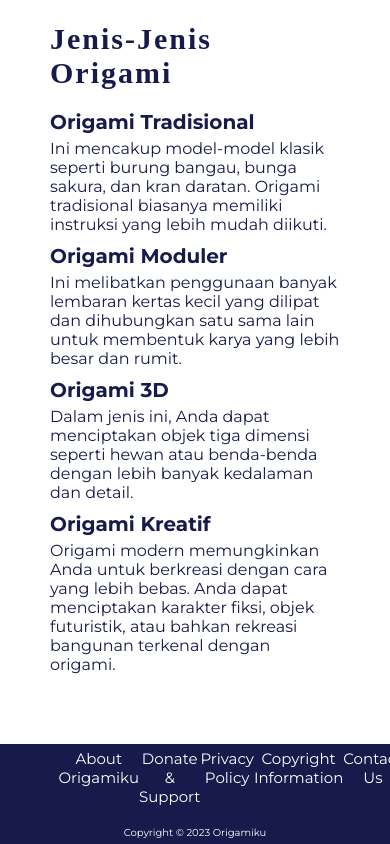
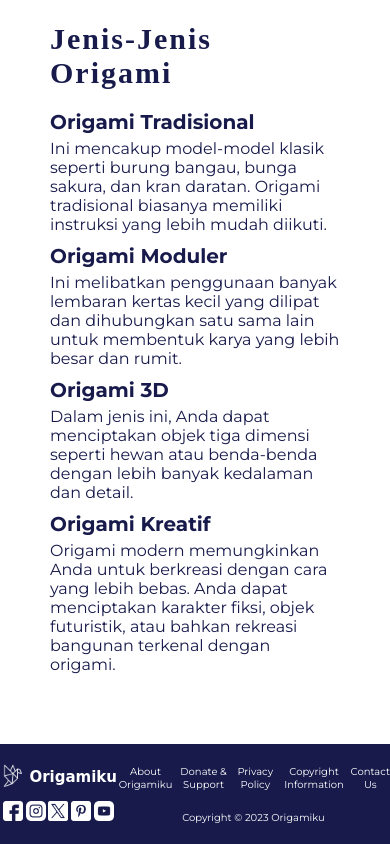
Before and after one commit to quilaxy/Origamiku, a plain HTML site: page index.html in a window 390 px wide. Shown: the part 820-1664 px from the top of the page. Drawn offline with Linux system fonts and the light colour scheme; a web font is replaced by a local one.

Commit message:
add footer

```diff
--- a/index.html
+++ b/index.html
@@ -30,7 +30,7 @@
         <aside>
             <div class="aside-header">
                 <div class="logo">
-                    <img src="image/origami.png" alt="origami">
+                    <img src="image/origami.png" alt="origamiku">
                 </div>
             </div>
             <h3>Origamiku</h3>
@@ -98,6 +98,33 @@
     </section>
 
     <footer>
+        <div class="sosmed">
+            <div class="sosmed-container">
+                <div class="icon">
+                    <img src="image/white/origami.png" alt="origamiku">
+                </div>
+                <h4>Origamiku</h4>
+            </div>
+
+            <div class="sosmed-icon">
+                <a href="https://web.facebook.com/" target="_blank">
+                    <img src="image/white/facebook.png" alt="facebook icon">
+                </a>
+                <a href="https://www.instagram.com/" target="_blank">
+                    <img src="image/white/instagram.png" alt="instagram icon">
+                </a>
+                <a href="https://twitter.com/" target="_blank">
+                    <img src="image/white/twitter.png" alt="twitter icon">
+                </a>
+                <a href="https://id.pinterest.com/" target="_blank">
+                    <img src="image/white/pinterest.png" alt="pinterest icon">
+                </a>
+                <a href="https://www.youtube.com/" target="_blank">
+                    <img src="image/white/youtube.png" alt="youtube icon">
+                </a>
+            </div>
+        </div>
+        <div class="information">
             <div class="nav-footer">
                 <a href="#">About Origamiku</a>
                 <a href="#">Donate & Support</a>
@@ -106,6 +133,7 @@
                 <a href="#">Contact Us</a>
             </div>
             <p>Copyright &copy; 2023 Origamiku</p>
+        </div>
     </footer>
 
 
--- a/styles.css
+++ b/styles.css
@@ -151,8 +151,12 @@ footer {
     justify-content: center;
 }
 
+.information {
+    width: 70%;
+}
+
 .nav-footer {
-    width: 70%;
+    width: 100%;
     display: flex;
     justify-content: space-evenly;
 }
@@ -172,6 +176,11 @@ footer a:hover {
 footer p {
     color: var(--color-white);
     margin-top: 20px;
+    text-align: center;
+}
+
+.sosmed {
+    display: none;
 }
 
 @media only screen and (max-width: 768px) {
@@ -221,4 +230,50 @@ footer p {
         text-decoration: underline;
     }
 
+    footer {
+        flex-direction: row;
+    }
+
+    .sosmed {
+        display: flex;
+        flex-direction: column;
+        width: 30%;
+    }
+
+    .sosmed-container {
+        display: flex;
+        justify-content: center;
+        align-items: center;
+    }
+
+    .icon {
+        width: 40px;
+        width: 40px;
+    }
+
+    .icon img {
+        width: 100%;
+    }
+
+    .sosmed-container h4 {
+        font-family: 'Croissant One', cursive;;
+        color: var(--color-white);
+        font-size: 1.5rem;
+        padding-left: 5px;
+    }
+
+    .sosmed-icon img {
+        width: 20px;
+    }
+
+    .sosmed-icon {
+        display: flex;
+        justify-content: space-evenly;
+        margin-top: 10px;
+    }
+
+    footer a {
+        font-size: 1rem;
+    }
+
 }
```
Also changed, not shown: image/white/facebook.png (added), image/white/instagram.png (added), image/white/origami.png (added), image/white/pinterest.png (added), image/white/twitter.png (added), image/white/youtube.png (added). Lines whose indentation alone changed are shown as unchanged.
